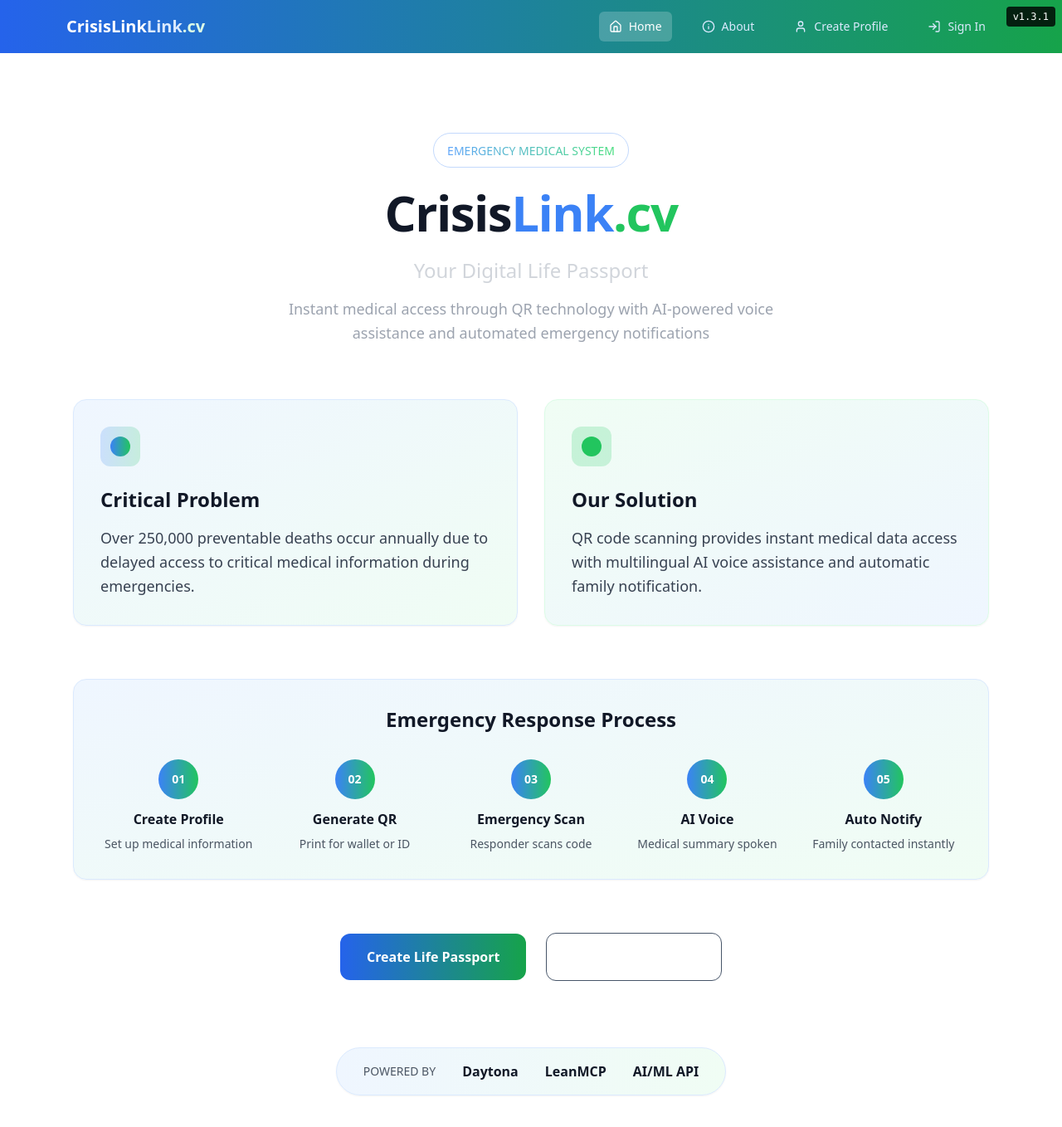
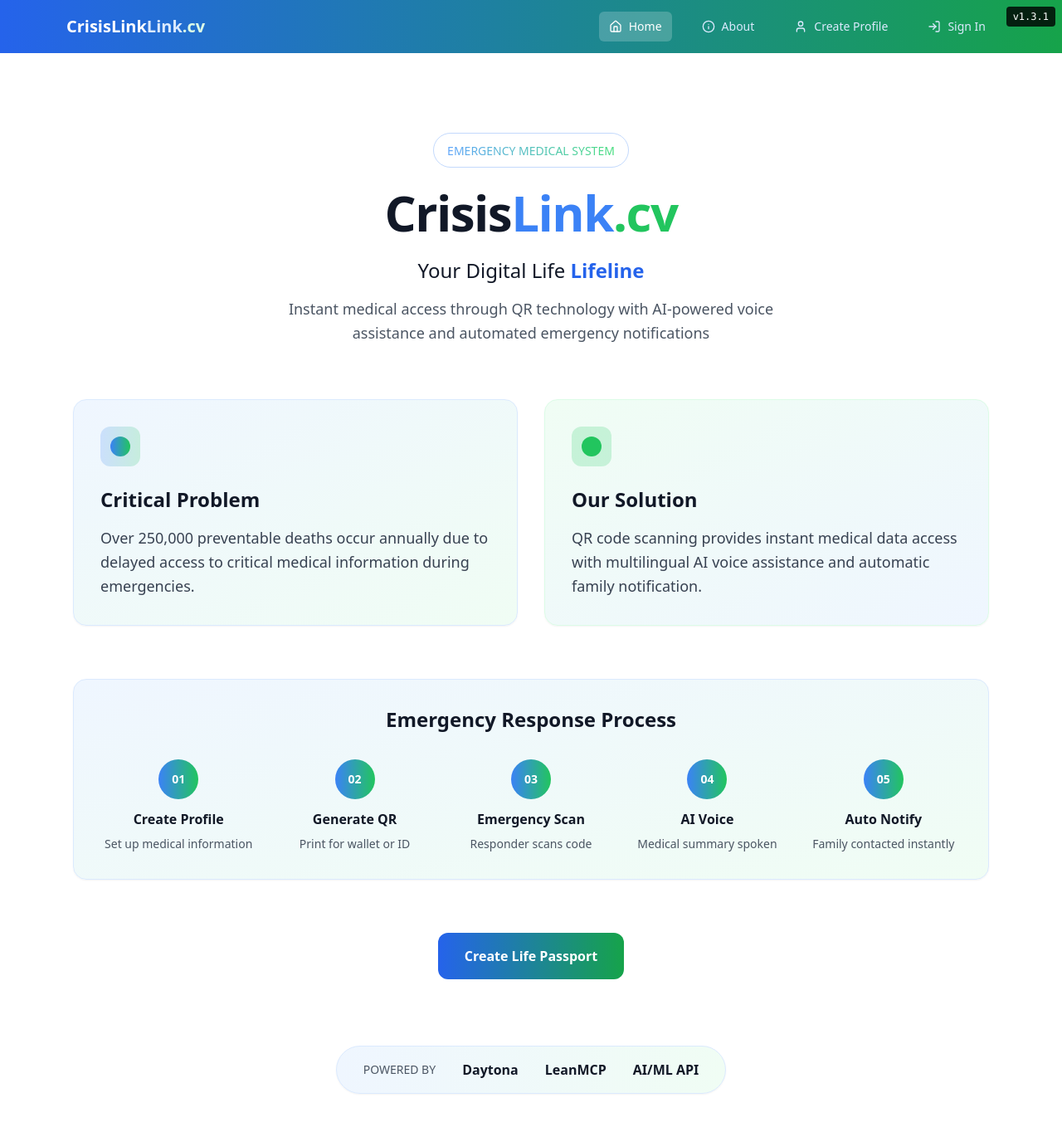
Before and after one commit to 07ishank07/AI_Vibecoding_Hackathon, a Next.js app in the folder frontend/: page / in a window 1280 px wide. Shown: the top 1358 px of the page at 83% size. Built offline with nearby package versions, Linux system fonts and the light colour scheme.

Commit message:
Frontend Polish

```diff
--- a/frontend/src/app/login/page.tsx
+++ b/frontend/src/app/login/page.tsx
@@ -61,9 +61,10 @@ export default function Login() {
           <div className="inline-block border border-blue-500/30 rounded-full px-4 py-2 mb-6">
             <span className="bg-gradient-to-r from-blue-400 to-green-400 bg-clip-text text-transparent text-sm font-medium">SECURE ACCESS</span>
           </div>
-          <h1 className="text-3xl font-black text-white mb-3 tracking-tight">
-            Welcome Back
+          <h1 className="text-3xl font-black text-gray-900 mb-3 tracking-tight">
+            Crisis<span className="text-blue-500">Link</span><span className="text-green-500">.cv</span>
           </h1>
+          <p className="text-2xl text-gray-700 mb-4 font-light">Welcome Back</p>
           <p className="text-slate-400">Access your CrisisLink.cv life passport</p>
         </div>
 
@@ -89,7 +90,7 @@ export default function Login() {
                   type="email"
                   value={formData.email}
                   onChange={(e) => handleChange('email', e.target.value)}
-                  className="w-full pl-12 pr-4 py-4 bg-gray-50 border border-gray-200 rounded-xl text-gray-900 placeholder-gray-500 focus:outline-none focus:ring-2 focus:ring-blue-500 focus:border-transparent transition-all"
+                  className="w-full pl-12 pr-4 py-4 bg-white border border-gray-300 rounded-xl text-gray-900 placeholder-gray-500 focus:outline-none focus:ring-2 focus:ring-blue-500 focus:border-transparent transition-all"
                   placeholder="Enter your email address"
                   required
                 />
@@ -107,7 +108,7 @@ export default function Login() {
                   type="password"
                   value={formData.password}
                   onChange={(e) => handleChange('password', e.target.value)}
-                  className="w-full pl-12 pr-4 py-4 bg-gray-50 border border-gray-200 rounded-xl text-gray-900 placeholder-gray-500 focus:outline-none focus:ring-2 focus:ring-blue-500 focus:border-transparent transition-all"
+                  className="w-full pl-12 pr-4 py-4 bg-white border border-gray-300 rounded-xl text-gray-900 placeholder-gray-500 focus:outline-none focus:ring-2 focus:ring-blue-500 focus:border-transparent transition-all"
                   placeholder="Enter your password"
                   required
                 />
--- a/frontend/src/app/page.tsx
+++ b/frontend/src/app/page.tsx
@@ -1,6 +1,19 @@
+'use client';
+
+import { useState, useEffect } from 'react';
 import Navigation from '../components/Navigation';
 
 export default function Home() {
+  const [currentWord, setCurrentWord] = useState(0);
+  const words = ['Passport', 'Guardian', 'Lifeline', 'Shield', 'Companion'];
+
+  useEffect(() => {
+    const interval = setInterval(() => {
+      setCurrentWord((prev) => (prev + 1) % words.length);
+    }, 2000);
+    return () => clearInterval(interval);
+  }, []);
+
   return (
     <>
       <Navigation context="public" userType="public" currentPage="/" />
@@ -16,8 +29,10 @@ export default function Home() {
               <h1 className="text-6xl font-black mb-6 tracking-tight">
                 Crisis<span className="text-blue-500">Link</span><span className="text-green-500">.cv</span>
               </h1>
-              <p className="text-2xl text-gray-300 mb-4 font-light">Your Digital Life Passport</p>
-              <p className="text-lg text-gray-400 max-w-2xl mx-auto leading-relaxed">
+              <p className="text-2xl text-gray-900 mb-4 font-light">
+                Your Digital Life <span className="text-blue-600 font-bold animate-pulse transition-all duration-1000 transform">{words[currentWord]}</span>
+              </p>
+              <p className="text-lg text-gray-600 max-w-2xl mx-auto leading-relaxed">
                 Instant medical access through QR technology with AI-powered voice assistance and automated emergency notifications
               </p>
             </div>
@@ -68,18 +83,12 @@ export default function Home() {
             </div>
 
             {/* CTA Buttons */}
-            <div className="text-center space-x-6">
+            <div className="text-center">
               <a
                 href="/create-profile"
                 className="inline-block bg-gradient-to-r from-blue-600 to-green-600 hover:from-blue-700 hover:to-green-700 text-white font-bold py-4 px-8 rounded-xl transition-all duration-200 transform hover:scale-105"
               >
                 Create Life Passport
-              </a>
-              <a
-                href="/emergency/demo"
-                className="inline-block border border-slate-600 hover:border-slate-500 text-white font-bold py-4 px-8 rounded-xl transition-all duration-200 hover:bg-slate-800"
-              >
-                View Demo Profile
               </a>
             </div>
 
--- a/frontend/src/app/signup/page.tsx
+++ b/frontend/src/app/signup/page.tsx
@@ -100,9 +100,10 @@ export default function PatientSignup() {
                     <div className="inline-block border border-blue-500/30 rounded-full px-4 py-2 mb-6">
                         <span className="bg-gradient-to-r from-blue-400 to-green-400 bg-clip-text text-transparent text-sm font-medium">CREATE ACCOUNT</span>
                     </div>
-                    <h1 className="text-3xl font-black text-white mb-3 tracking-tight">
-                        Join CrisisLink
+                    <h1 className="text-3xl font-black text-gray-900 mb-3 tracking-tight">
+                        Crisis<span className="text-blue-500">Link</span><span className="text-green-500">.cv</span>
                     </h1>
+                    <p className="text-2xl text-gray-700 mb-4 font-light">Join CrisisLink</p>
                     <p className="text-slate-400">
                         Create your digital life passport
                     </p>
@@ -127,7 +128,7 @@ export default function PatientSignup() {
                                     type="text"
                                     value={formData.username}
                                     onChange={(e) => handleChange('username', e.target.value)}
-                                    className="w-full pl-12 pr-4 py-4 bg-gray-50 border border-gray-200 rounded-xl text-gray-900 placeholder-gray-500 focus:outline-none focus:ring-2 focus:ring-blue-500 focus:border-transparent transition-all"
+                                    className="w-full pl-12 pr-4 py-4 bg-white border border-gray-300 rounded-xl text-gray-900 placeholder-gray-500 focus:outline-none focus:ring-2 focus:ring-blue-500 focus:border-transparent transition-all"
                                     placeholder="Choose a username"
                                 />
                             </div>
@@ -144,7 +145,7 @@ export default function PatientSignup() {
                                     type="email"
                                     value={formData.email}
                                     onChange={(e) => handleChange('email', e.target.value)}
-                                    className="w-full pl-12 pr-4 py-4 bg-slate-700/50 border border-slate-600 rounded-xl text-white placeholder-slate-400 focus:outline-none focus:ring-2 focus:ring-blue-500 focus:border-transparent transition-all"
+                                    className="w-full pl-12 pr-4 py-4 bg-white border border-gray-300 rounded-xl text-gray-900 placeholder-gray-500 focus:outline-none focus:ring-2 focus:ring-blue-500 focus:border-transparent transition-all"
                                     placeholder="Enter your email"
                                 />
                             </div>
@@ -160,7 +161,7 @@ export default function PatientSignup() {
                                     type="password"
                                     value={formData.password}
                                     onChange={(e) => handleChange('password', e.target.value)}
-                                    className="w-full pl-12 pr-4 py-4 bg-slate-700/50 border border-slate-600 rounded-xl text-white placeholder-slate-400 focus:outline-none focus:ring-2 focus:ring-blue-500 focus:border-transparent transition-all"
+                                    className="w-full pl-12 pr-4 py-4 bg-white border border-gray-300 rounded-xl text-gray-900 placeholder-gray-500 focus:outline-none focus:ring-2 focus:ring-blue-500 focus:border-transparent transition-all"
                                     placeholder="Create a password"
                                 />
                             </div>
@@ -176,7 +177,7 @@ export default function PatientSignup() {
                                     type="password"
                                     value={formData.confirmPassword}
                                     onChange={(e) => handleChange('confirmPassword', e.target.value)}
-                                    className="w-full pl-12 pr-4 py-4 bg-slate-700/50 border border-slate-600 rounded-xl text-white placeholder-slate-400 focus:outline-none focus:ring-2 focus:ring-blue-500 focus:border-transparent transition-all"
+                                    className="w-full pl-12 pr-4 py-4 bg-white border border-gray-300 rounded-xl text-gray-900 placeholder-gray-500 focus:outline-none focus:ring-2 focus:ring-blue-500 focus:border-transparent transition-all"
                                     placeholder="Confirm your password"
                                 />
                             </div>
```
